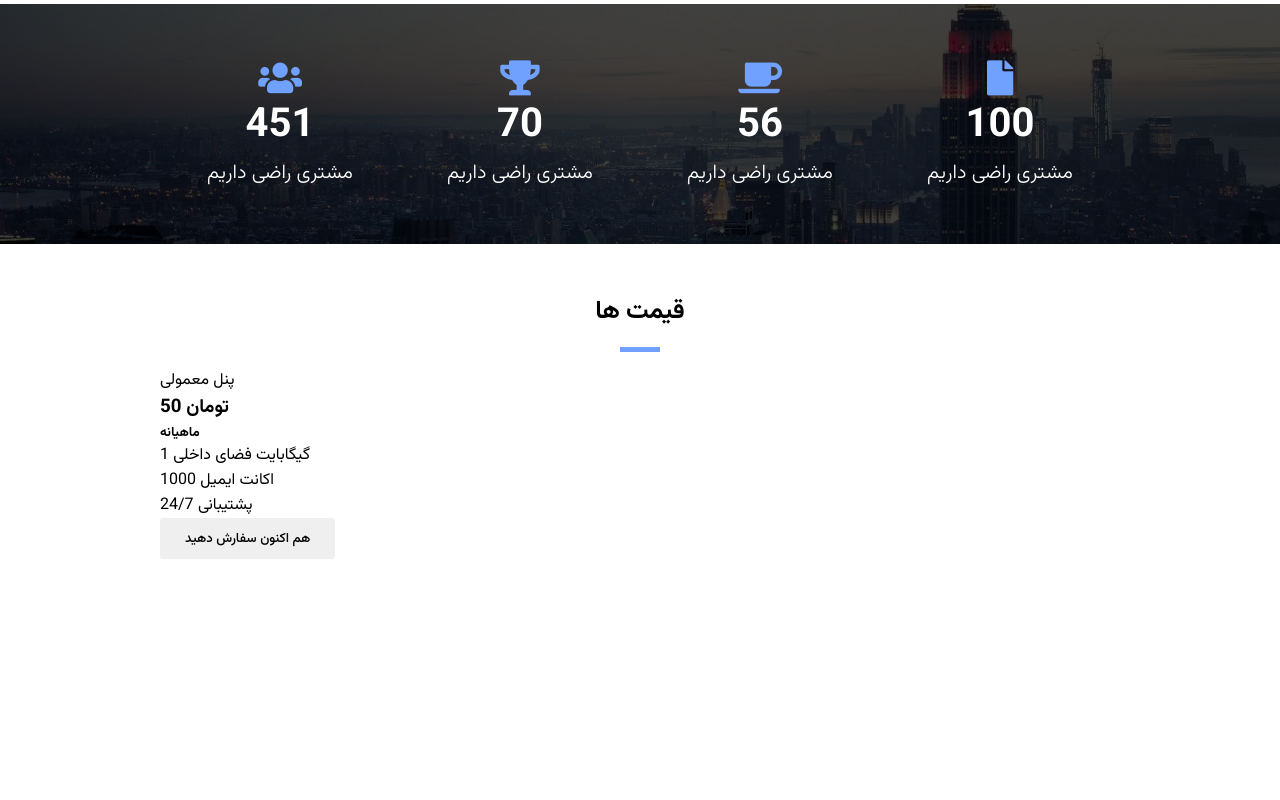
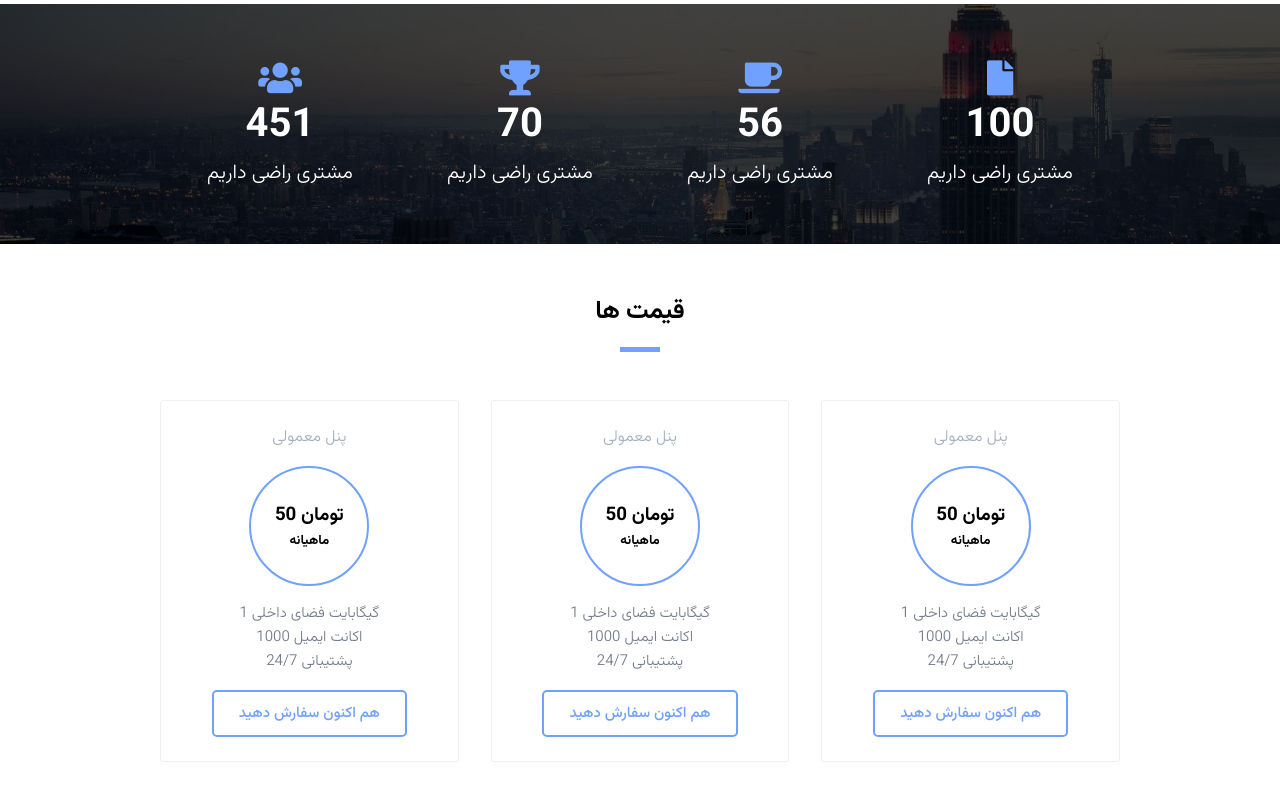
Before and after one commit to randomhex1998/logo_react, a React (Create React App) app: page / in a window 1280 px wide. Shown: the part 2937-3737 px from the top of the page. Before the commit the page ends 3544 px from the top, so only its background shows below. Built offline with nearby package versions, Linux system fonts and the light colour scheme.

Commit message:
add-price-box-styles

```diff
--- a/src/components/Prices/Prices.js
+++ b/src/components/Prices/Prices.js
@@ -3,10 +3,12 @@ import PriceBOX from './PriceBox';
 
 const Prices = () => {
     return (
-        <div className='Prices pTB-3'>
+        <div className='prices pTB-3'>
             <h2 className='MainTitles'>قیمت ها</h2>
-            <div className='container'>
+            <div className='container pt-2'>
                 <div className='row'>
+                    <PriceBOX/>
+                    <PriceBOX/>
                     <PriceBOX/>
                 </div>
             </div>
--- a/src/components/Prices/_Prices.scss
+++ b/src/components/Prices/_Prices.scss
@@ -0,0 +1,56 @@
+.prices {
+    .row {
+        gap: 2rem;
+    }
+
+    .price-box{
+        width: 390px;
+        padding: 1.5rem;
+        border: 1px solid #ECF0F1;
+        border-radius: 3px;
+        text-align: center;
+        flex-direction: column;
+        @include flexCenter;
+
+
+        p{
+            color: $light-gray-color;
+            font-weight: 300;
+            font-size: 16px;
+        }
+
+        .round-price{
+            width: 120px;
+            height: 120px;
+            border-radius: 50%;
+            border: 2px solid $light-purple-color;
+            margin: 1rem 0;
+            flex-direction: column;
+            @include flexCenter;
+        }
+
+        .price-box-content{
+            line-height: 1.6;
+            margin-bottom: 1rem;
+            p{
+                color: $dark-gray-color !important;
+                font-size: 15px !important;
+                font-weight: 300 !important;
+            }
+
+        }
+
+        .btn{
+            border: 2px solid $light-purple-color;
+            color: $light-purple-color;
+            background-color: transparent;
+            border-radius: 5px;
+            font-size: 15px;
+
+            &:hover{
+                background-color: $light-purple-color;
+                color: #fff;
+            }
+        }
+    }
+}
```
